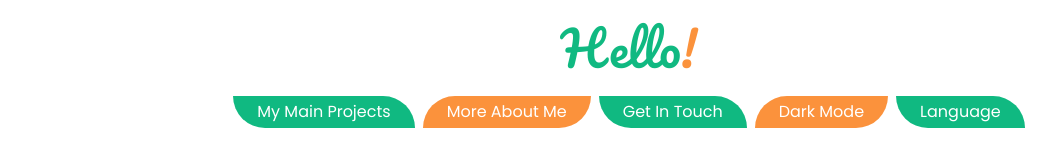
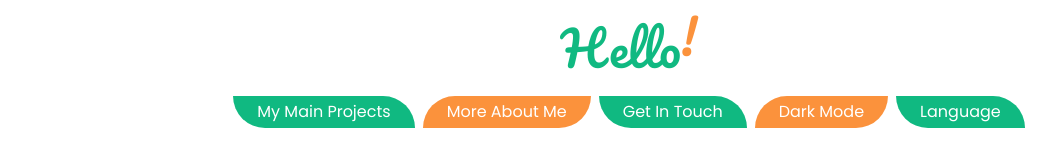
Before and after one commit to dev-jLagunas/my-portfolio, a Vue app: page / in a window 1280 px wide. Shown: the top 156 px of the page, without its empty margins (11-1067 px from the left). Built offline with nearby package versions, Linux system fonts and the light colour scheme.

Commit message:
add bounce animation to header component

```diff
--- a/src/App.vue
+++ b/src/App.vue
@@ -16,7 +16,7 @@ const toggleDarkMode = () => {
 </script>
 
 <template>
-  <main class="dark:bg-slate-900 py-6 h-max">
+  <main class="dark:bg-slate-900 py-6 h-max 2xl:h-screen">
     <div class="">
       <Header />
     </div>
--- a/src/components/HeaderComponent.vue
+++ b/src/components/HeaderComponent.vue
@@ -1,10 +1,9 @@
 <script setup></script>
 
 <template>
-  <header class="flex justify-evenly items-center">
-    <p class="font-pacifico text-emerald-500 text-5xl">
-      Hello<span class="text-5xl text-orange-400">!</span>
-    </p>
+  <header class="text-center flex justify-center">
+    <p class="font-pacifico text-emerald-500 text-5xl">Hello</p>
+    <p class="font-pacifico text-orange-400 text-5xl animate-bounce">!</p>
   </header>
 </template>
 
```
